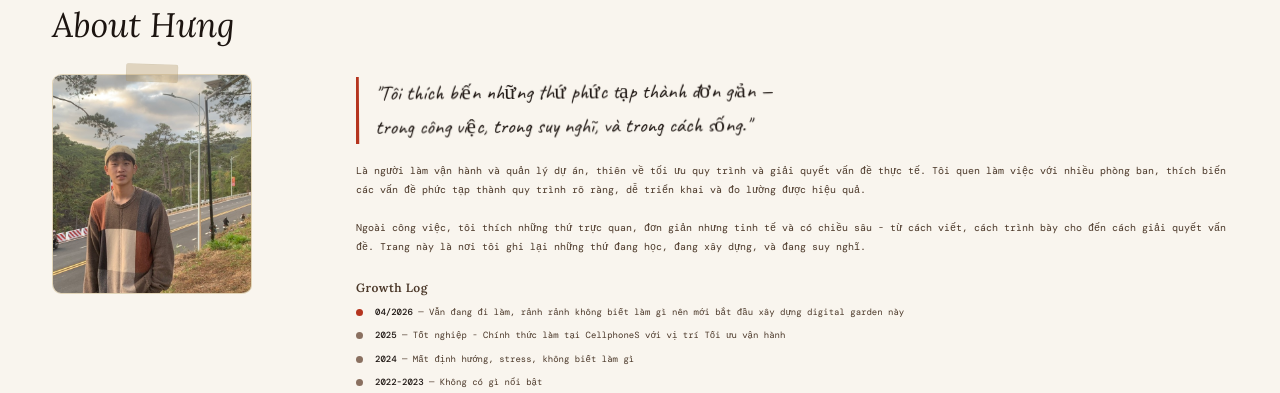
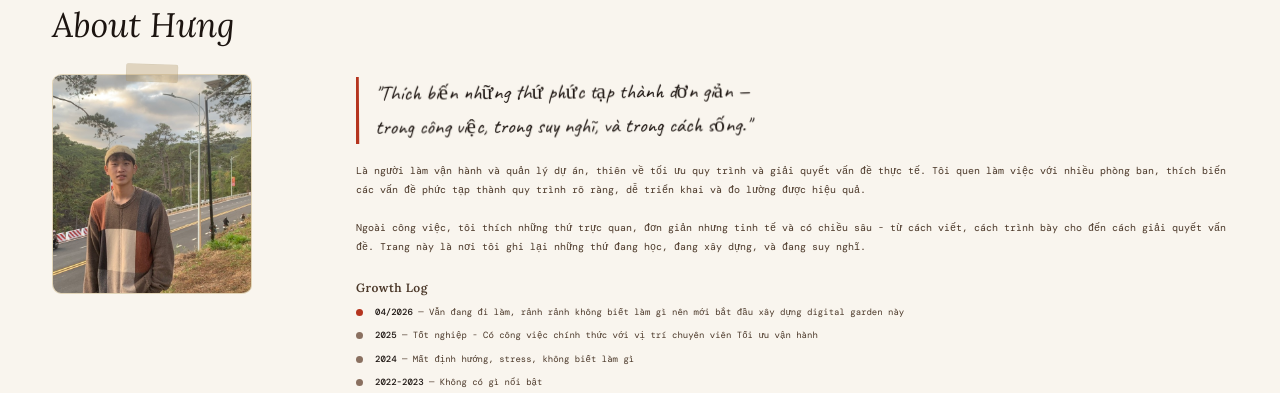
Before and after one commit to ddinhhungg/hung-digital-garden, a Next.js app: page / in a window 1280 px wide. Shown: the part 2044-2437 px from the top of the page. Built offline with nearby package versions, Linux system fonts and the light colour scheme; a web font is replaced by a local one.

Commit message:
Update content.config.ts

```diff
--- a/content.config.ts
+++ b/content.config.ts
@@ -123,7 +123,7 @@ export const about = {
   title: "About Hưng",
   portraitSrc: "/portrait.jpg",   // ảnh chân dung (để trong public/)
   quote: [                        // câu quote bên lề đỏ (2 dòng)
-    '"Tôi thích biến những thứ phức tạp thành đơn giản —',
+    '"Thích biến những thứ phức tạp thành đơn giản —',
     'trong công việc, trong suy nghĩ, và trong cách sống."',
   ],
   bio: `Là người làm vận hành và quản lý dự án, thiên về tối ưu quy trình và giải quyết vấn đề thực tế. Tôi quen làm việc với nhiều phòng ban, thích biến các vấn đề phức tạp thành quy trình rõ ràng, dễ triển khai và đo lường được hiệu quả.
@@ -132,7 +132,7 @@ Ngoài công việc, tôi thích những thứ trực quan, đơn giản nhưng
   growthLog: [
     // Thêm/sửa dòng: { year: '...', text: '...' }
     { year: "04/2026", text: "Vẫn đang đi làm, rảnh rảnh không biết làm gì nên mới bắt đầu xây dựng digital garden này", highlight: true },
-    { year: "2025", text: "Tốt nghiệp - Chính thức làm tại CellphoneS với vị trí Tối ưu vận hành", highlight: false },
+    { year: "2025", text: "Tốt nghiệp - Có công việc chính thức với vị trí chuyên viên Tối ưu vận hành", highlight: false },
     { year: "2024", text: "Mất định hướng, stress, không biết làm gì",               highlight: false },
     { year: "2022-2023", text: "Không có gì nổi bật",               highlight: false },
     { year: "2021", text: "Đại học UEH - Kinh doanh thương mại",               highlight: false },
```
